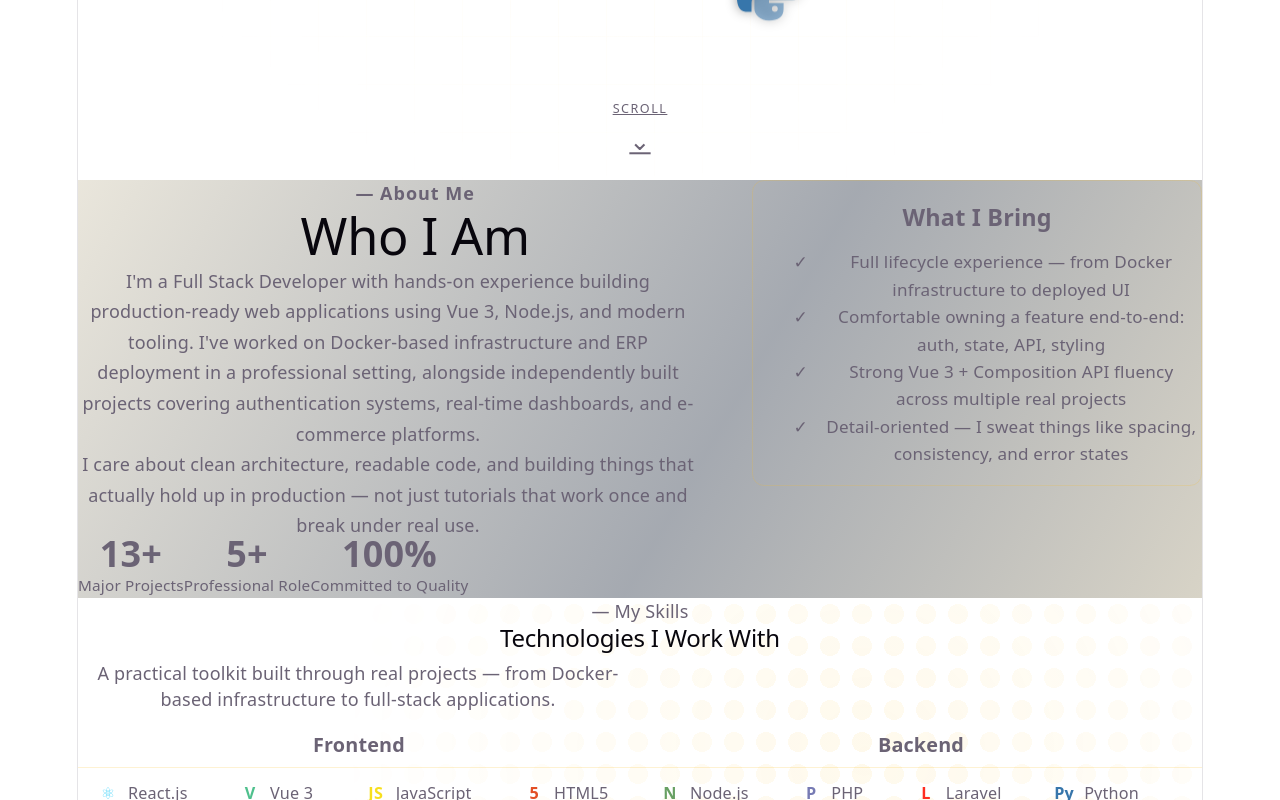
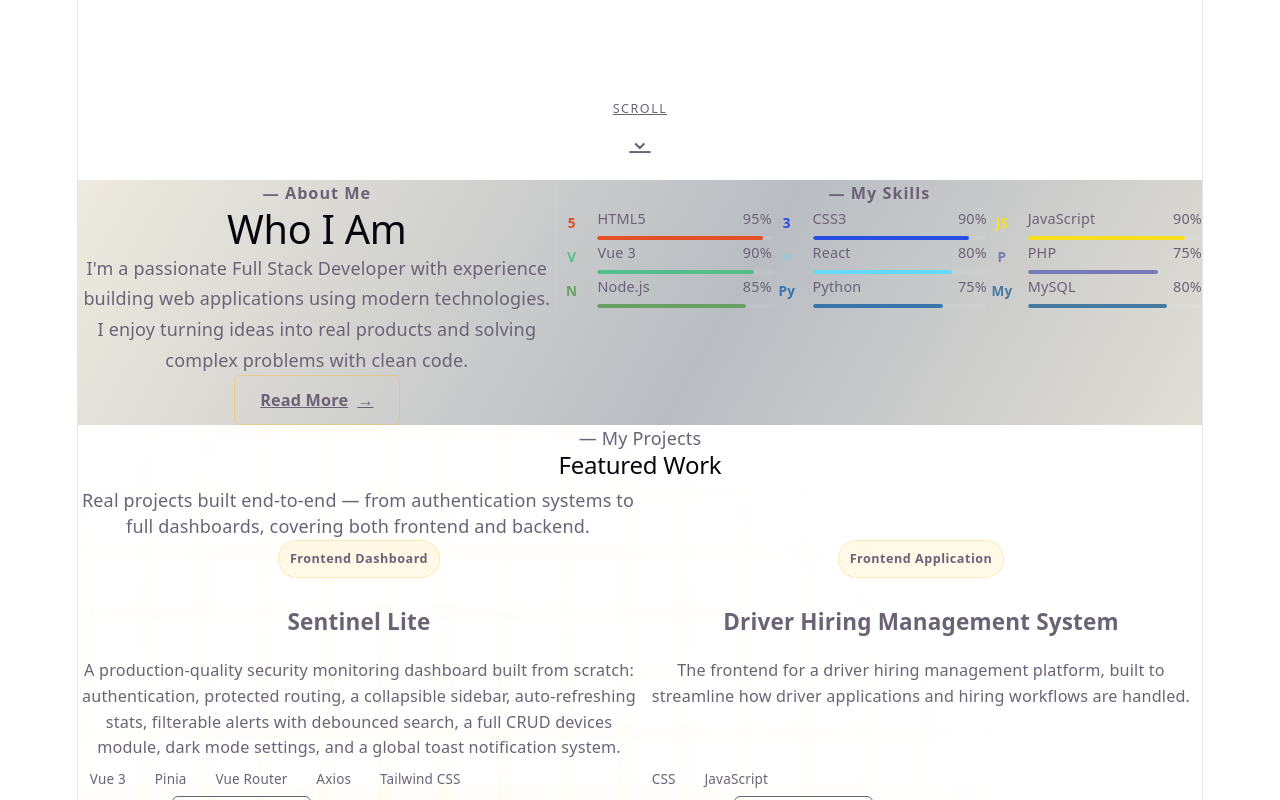
Before and after one commit to melichris/My-Portfolio, a Vue app: page / in a window 1280 px wide. Shown: the part 780-1580 px from the top of the page. Built offline with nearby package versions, Linux system fonts and the light colour scheme; the HTML template or start-up script is replaced by a standard one.

Commit message:
update skill component

```diff
--- a/src/App.vue
+++ b/src/App.vue
@@ -4,7 +4,7 @@
     <!-- sections go here -->
     <HeroSection />
     <AboutSection />
-    <SkillsSection />
+    <!-- <SkillsSection /> -->
     <ProjectsSection />
     <ServicesSection />
     <ContactSection />
@@ -16,7 +16,7 @@
 import NavBar from "./components/layout/NavBar.vue";
 import HeroSection from "./components/sections/HeroSection.vue";
 import AboutSection from "./components/sections/AboutSection.vue";
-import SkillsSection from "./components/sections/SkillsSection.vue";
+// import SkillsSection from "./components/sections/SkillsSection.vue";
 import ProjectsSection from "./components/sections/ProjectsSection.vue";
 import ServicesSection from "./components/sections/ServicesSection.vue";
 import ContactSection from "./components/sections/ContactSection.vue";
--- a/src/components/sections/AboutSection.vue
+++ b/src/components/sections/AboutSection.vue
@@ -1,225 +1,93 @@
 <template>
   <section id="about" class="about">
-    <div class="about-fade-in"></div>
-    <!-- Motion background layer -->
     <div class="about-bg"></div>
     <div class="section-container about-grid">
-      <!-- Left: heading + text -->
       <div class="about-text">
         <p class="section-label">— About Me</p>
         <h2 class="section-title">Who I Am</h2>
         <p class="about-desc">
-          I'm a Full Stack Developer with hands-on experience building
-          production-ready web applications using Vue 3, Node.js, and modern
-          tooling. I've worked on Docker-based infrastructure and ERP deployment
-          in a professional setting, alongside independently built projects
-          covering authentication systems, real-time dashboards, and e-commerce
-          platforms.
+          I'm a passionate Full Stack Developer with experience building web
+          applications using modern technologies. I enjoy turning ideas into
+          real products and solving complex problems with clean code.
         </p>
-        <p class="about-desc">
-          I care about clean architecture, readable code, and building things
-          that actually hold up in production — not just tutorials that work
-          once and break under real use.
-        </p>
-
-        <div class="about-stats">
-          <div class="stat">
-            <span class="stat-number">13+</span>
-            <span class="stat-label">Major Projects</span>
-          </div>
-          <div class="stat">
-            <span class="stat-number">5+</span>
-            <span class="stat-label">Professional Role</span>
-          </div>
-          <div class="stat">
-            <span class="stat-number">100%</span>
-            <span class="stat-label">Committed to Quality</span>
-          </div>
-        </div>
+        <a href="#projects" class="read-more-btn">Read More <span>→</span></a>
       </div>
 
-      <!-- Right: highlight card -->
-      <div class="about-highlight">
-        <div class="highlight-card">
-          <h3>What I Bring</h3>
-          <ul class="highlight-list">
-            <li>
-              <span class="check">✓</span>
-              Full lifecycle experience — from Docker infrastructure to deployed
-              UI
-            </li>
-            <li>
-              <span class="check">✓</span>
-              Comfortable owning a feature end-to-end: auth, state, API, styling
-            </li>
-            <li>
-              <span class="check">✓</span>
-              Strong Vue 3 + Composition API fluency across multiple real
-              projects
-            </li>
-            <li>
-              <span class="check">✓</span>
-              Detail-oriented — I sweat things like spacing, consistency, and
-              error states
-            </li>
-          </ul>
+      <div class="skills-col">
+        <p class="section-label">— My Skills</p>
+        <div class="skills-grid">
+          <div v-for="s in skills" :key="s.name" class="skill-row">
+            <span class="skill-icon" :style="{ color: s.color }">{{ s.abbr }}</span>
+            <div class="skill-info">
+              <div class="skill-top">
+                <span>{{ s.name }}</span><span>{{ s.pct }}%</span>
+              </div>
+              <div class="skill-bar"><div class="skill-fill" :style="{ width: s.pct + '%', background: s.color }"></div></div>
+            </div>
+          </div>
         </div>
       </div>
     </div>
   </section>
 </template>
 
-<script setup></script>
+<script setup>
+const skills = [
+  { name: 'HTML5', abbr: '5', color: '#E34F26', pct: 95 },
+  { name: 'CSS3', abbr: '3', color: '#264DE4', pct: 90 },
+  { name: 'JavaScript', abbr: 'JS', color: '#F7DF1E', pct: 90 },
+  { name: 'Vue 3', abbr: 'V', color: '#4FC08D', pct: 90 },
+  { name: 'React', abbr: '⚛', color: '#61DAFB', pct: 80 },
+  { name: 'PHP', abbr: 'P', color: '#777BB4', pct: 75 },
+  { name: 'Node.js', abbr: 'N', color: '#68A063', pct: 85 },
+  { name: 'Python', abbr: 'Py', color: '#3776AB', pct: 75 },
+  { name: 'MySQL', abbr: 'My', color: '#4479A1', pct: 80 },
+]
+</script>
 
 <style scoped>
-.about {
-  background-color: var(--color-primary);
-  position: relative;
-  overflow: hidden;
-}
-
-/* Motion background layer */
-
+.about { position: relative; overflow: hidden; background-color: var(--color-primary); }
 .about-bg {
-  position: absolute;
-  inset: 0;
-  z-index: 0;
-  pointer-events: none;
-  background: linear-gradient(
-    120deg,
-    rgba(251, 191, 36, 0.18) 0%,
-    rgba(55, 65, 81, 0.45) 25%,
-    rgba(251, 191, 36, 0.1) 50%,
-    rgba(55, 65, 81, 0.45) 75%,
-    rgba(251, 191, 36, 0.18) 100%
-  );
+  position: absolute; inset: 0; z-index: 0; pointer-events: none;
+  background: linear-gradient(120deg, rgba(251,191,36,0.12) 0%, rgba(55,65,81,0.35) 25%, rgba(251,191,36,0.10) 50%, rgba(55,65,81,0.35) 75%, rgba(251,191,36,0.12) 100%);
   background-size: 300% 300%;
   animation: waveShift 16s ease-in-out infinite;
-  /* mask-image lines removed */
 }
-.about-fade-in {
-  position: absolute;
-  top: 0;
-  left: 0;
-  width: 100%;
-  height: 160px;
-  background: linear-gradient(
-    to bottom,
-    var(--color-primary) 0%,
-    transparent 100%
-  );
-  z-index: 2;
-  pointer-events: none;
+@keyframes waveShift { 0%{background-position:0% 50%} 50%{background-position:100% 50%} 100%{background-position:0% 50%} }
+
+.about-grid { position: relative; z-index: 1; display: grid; grid-template-columns: 0.85fr 1.15fr; gap: var(--space-xl); align-items: start; }
+
+.section-label { color: var(--color-accent); font-weight: 600; font-size: 0.9rem; letter-spacing: 1px; margin-bottom: var(--space-xs); }
+.section-title { font-size: 2.2rem; margin-bottom: var(--space-md); }
+.about-desc { color: var(--color-text-body); line-height: 1.7; max-width: 480px; margin-bottom: var(--space-lg); }
+
+.read-more-btn {
+  display: inline-flex; align-items: center; gap: 0.5rem;
+  border: 1px solid rgba(251,191,36,0.4); color: var(--color-accent);
+  padding: 0.6rem 1.4rem; border-radius: 6px; font-weight: 600; font-size: 0.9rem;
+  transition: background-color 0.2s ease, color 0.2s ease, transform 0.2s ease;
 }
+.read-more-btn:hover { background-color: var(--color-accent); color: var(--color-primary); transform: translateX(3px); }
 
-@keyframes waveShift {
-  0% {
-    background-position: 0% 50%;
-  }
-  50% {
-    background-position: 100% 50%;
-  }
-  100% {
-    background-position: 0% 50%;
-  }
+.skills-col { border-left: 1px solid rgba(255,255,255,0.08); padding-left: var(--space-xl); }
+.skills-grid { display: grid; grid-template-columns: repeat(3, 1fr); gap: var(--space-md) var(--space-lg); }
+
+.skill-row { display: flex; align-items: center; gap: 0.6rem; }
+.skill-icon {
+  width: 30px; height: 30px; flex-shrink: 0; display: flex; align-items: center; justify-content: center;
+  background: var(--color-secondary); border-radius: 6px; font-size: 0.75rem; font-weight: 700;
+  transition: transform 0.25s ease;
 }
+.skill-row:hover .skill-icon { transform: translateY(-3px) scale(1.08); }
 
-/* Make sure content sits above the wave */
+.skill-info { flex: 1; min-width: 0; }
+.skill-top { display: flex; justify-content: space-between; font-size: 0.8rem; color: var(--color-text-body); margin-bottom: 4px; }
+.skill-bar { height: 4px; background: rgba(255,255,255,0.08); border-radius: 4px; overflow: hidden; }
+.skill-fill { height: 100%; border-radius: 4px; transition: width 1s ease; }
 
-.about-grid {
-  position: relative;
-  z-index: 1;
-  display: grid;
-  grid-template-columns: 1.2fr 0.8fr;
-  gap: var(--space-xl);
-  align-items: start;
-}
-
-.section-label {
-  color: var(--color-accent);
-  font-weight: 600;
-  font-size: 1rem;
-  letter-spacing: 1px;
-  margin-bottom: var(--space-xs);
-}
-
-.section-title {
-  font-size: 2.8rem;
-  margin-bottom: var(--space-md);
-}
-
-.about-desc {
-  color: var(--color-text-body);
-  margin-bottom: var(--space-sm);
-  max-width: 620px;
-  line-height: 1.7;
-}
-
-.about-stats {
-  display: flex;
-  gap: var(--space-xl);
-  margin-top: var(--space-lg);
-}
-
-.stat {
-  display: flex;
-  flex-direction: column;
-}
-
-.stat-number {
-  font-family: var(--font-heading);
-  font-size: 2rem;
-  font-weight: 700;
-  color: var(--color-accent);
-}
-
-.stat-label {
-  font-size: 0.85rem;
-  color: var(--color-text-muted);
-  margin-top: 0.25rem;
-}
-
-.highlight-card {
-  background-color: var(--color-secondary);
-  border: 1px solid rgba(251, 191, 36, 0.2);
-  border-radius: 12px;
-  padding: var(--space-lg);
-}
-
-.highlight-card h3 {
-  font-size: 1.3rem;
-  margin-bottom: var(--space-md);
-}
-
-.highlight-list {
-  display: flex;
-  flex-direction: column;
-  gap: var(--space-md);
-}
-
-.highlight-list li {
-  display: flex;
-  gap: 0.75rem;
-  color: var(--color-text-body);
-  font-size: 0.95rem;
-  line-height: 1.6;
-}
-
-.check {
-  color: var(--color-accent);
-  font-weight: 700;
-  flex-shrink: 0;
-}
-
-/* Responsive */
 @media (max-width: 900px) {
-  .about-grid {
-    grid-template-columns: 1fr;
-  }
-
-  .about-stats {
-    flex-wrap: wrap;
-    gap: var(--space-lg);
-  }
+  .about-grid { grid-template-columns: 1fr; }
+  .skills-col { border-left: none; padding-left: 0; border-top: 1px solid rgba(255,255,255,0.08); padding-top: var(--space-lg); }
+  .skills-grid { grid-template-columns: repeat(2, 1fr); }
 }
 </style>
--- a/src/components/sections/HeroSection.vue
+++ b/src/components/sections/HeroSection.vue
@@ -658,11 +658,11 @@ onUnmounted(() => {
 
 .glow {
   position: absolute;
-  width: 520px;
-  height: 520px;
+  width: 320px;
+  height: 320px;
   background: radial-gradient(
     circle,
-    rgba(251, 191, 36, 0.25),
+    rgba(224, 174, 62, 0.25),
     transparent 70%
   );
   border-radius: 50%;
@@ -670,8 +670,8 @@ onUnmounted(() => {
 }
 
 .hero-photo {
-  width: 520px;
-  height: 520px;
+  width: 320px;
+  height: 320px;
   object-fit: cover;
   border-radius: 50%;
   border: 3px solid var(--color-accent);
```
